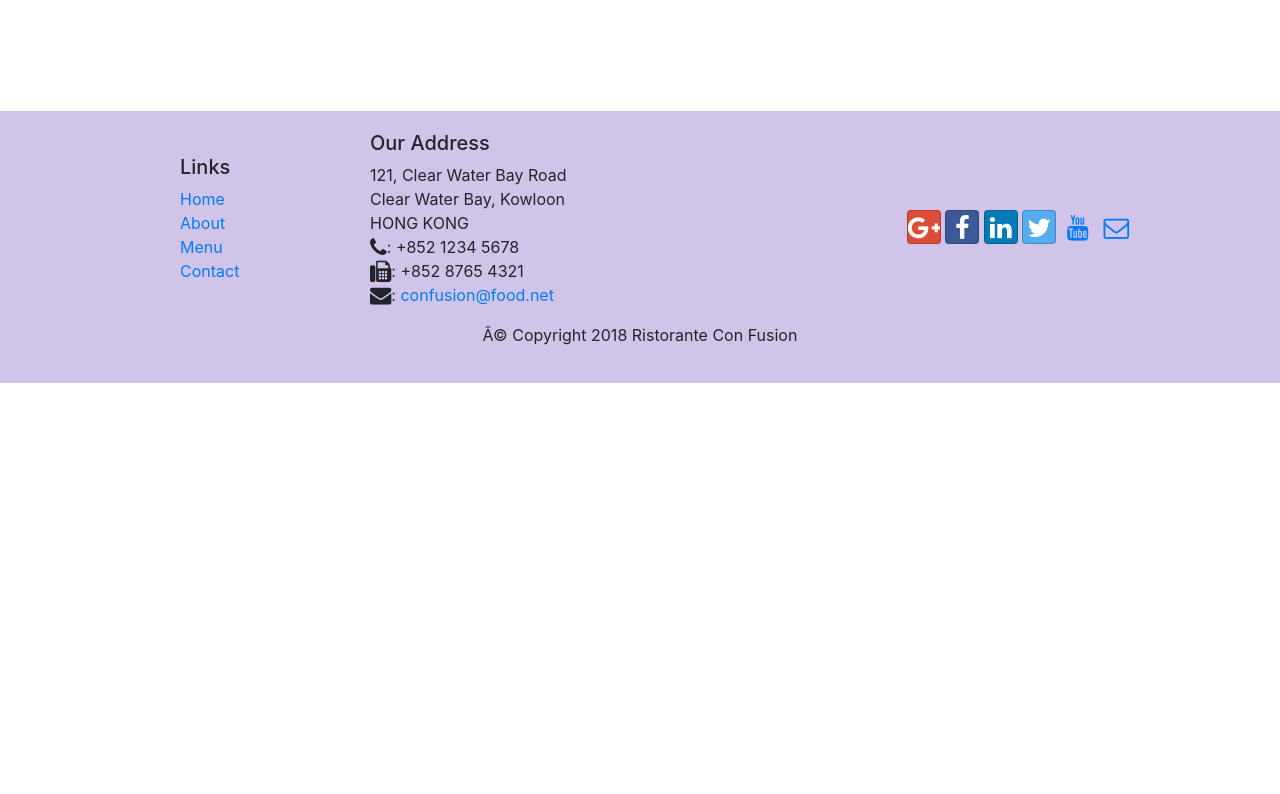
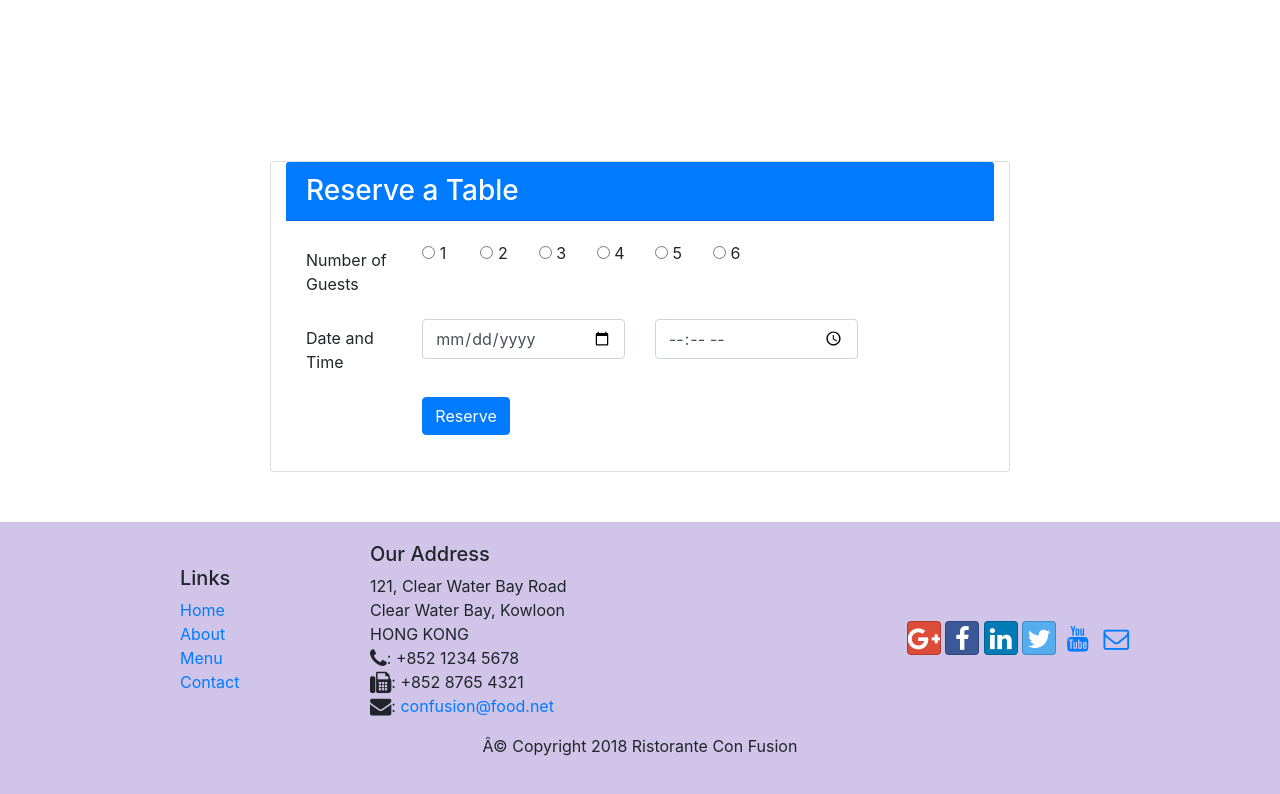
Before and after one commit to np0805/bootstrap-exercise, a website: page index.html in a window 1280 px wide. Shown: the part 1373-2167 px from the top of the page. Before the commit the page ends 1756 px from the top, so only its background shows below. Drawn offline with nearby package versions, Linux system fonts and the light colour scheme.

Commit message:
add reservation form

```diff
--- a/index.html
+++ b/index.html
@@ -90,6 +90,50 @@
                 </div>
             </div>
         </div>
+        <div class="row row-content">
+            <div class="card col-12 col-sm-8 offset-sm-2">
+                <h3 class="card-header bg-primary text-white">Reserve a Table</h3>
+                <div class="card-body">
+                    <form>
+                        <div class="form-group row">
+                            <label for="numguests" class="col-12 col-sm-2 col-form-label">Number of Guests</label>
+                            <div class="col-2 col-sm-1">
+                                <input type="radio" name="numguests" id="numguests" value="1"> 1
+                            </div>
+                            <div class="col-2 col-sm-1">
+                                <input type="radio" name="numguests" id="numguests" value="2"> 2
+                            </div>
+                            <div class="col-2 col-sm-1">
+                                <input type="radio" name="numguests" id="numguests" value="3"> 3
+                            </div>
+                            <div class="col-2 col-sm-1">
+                                <input type="radio" name="numguests" id="numguests" value="4"> 4
+                            </div>
+                            <div class="col-2 col-sm-1">
+                                <input type="radio" name="numguests" id="numguests" value="5"> 5
+                            </div>
+                            <div class="col-2 col-sm-1">
+                                <input type="radio" name="numguests" id="numguests" value="6"> 6
+                            </div>
+                        </div>
+                        <div class="form-group row">
+                            <label for="datetime" class="col-12 col-sm-2 col-form-label">Date and Time</label>
+                            <div class="col-12 col-sm-4">
+                                <input type="date" class="form-control" id="date" name="date" placeholder="Date">
+                            </div>
+                            <div class="col-12 col-sm-4">
+                                <input type="time" class="form-control" id="time" name="date" placeholder="Time">
+                            </div>
+                        </div>
+                        <div class="form-group row">
+                            <div class="offset-sm-2 col sm-10">
+                                <button type="submit" class="btn btn-primary">Reserve</button>
+                            </div>
+                        </div>
+                    </form>
+                </div>
+            </div>
+        </div>
     </div>
 
     <footer class="footer">
```
Also changed, not shown: css/style.css (line endings or trailing spaces).
